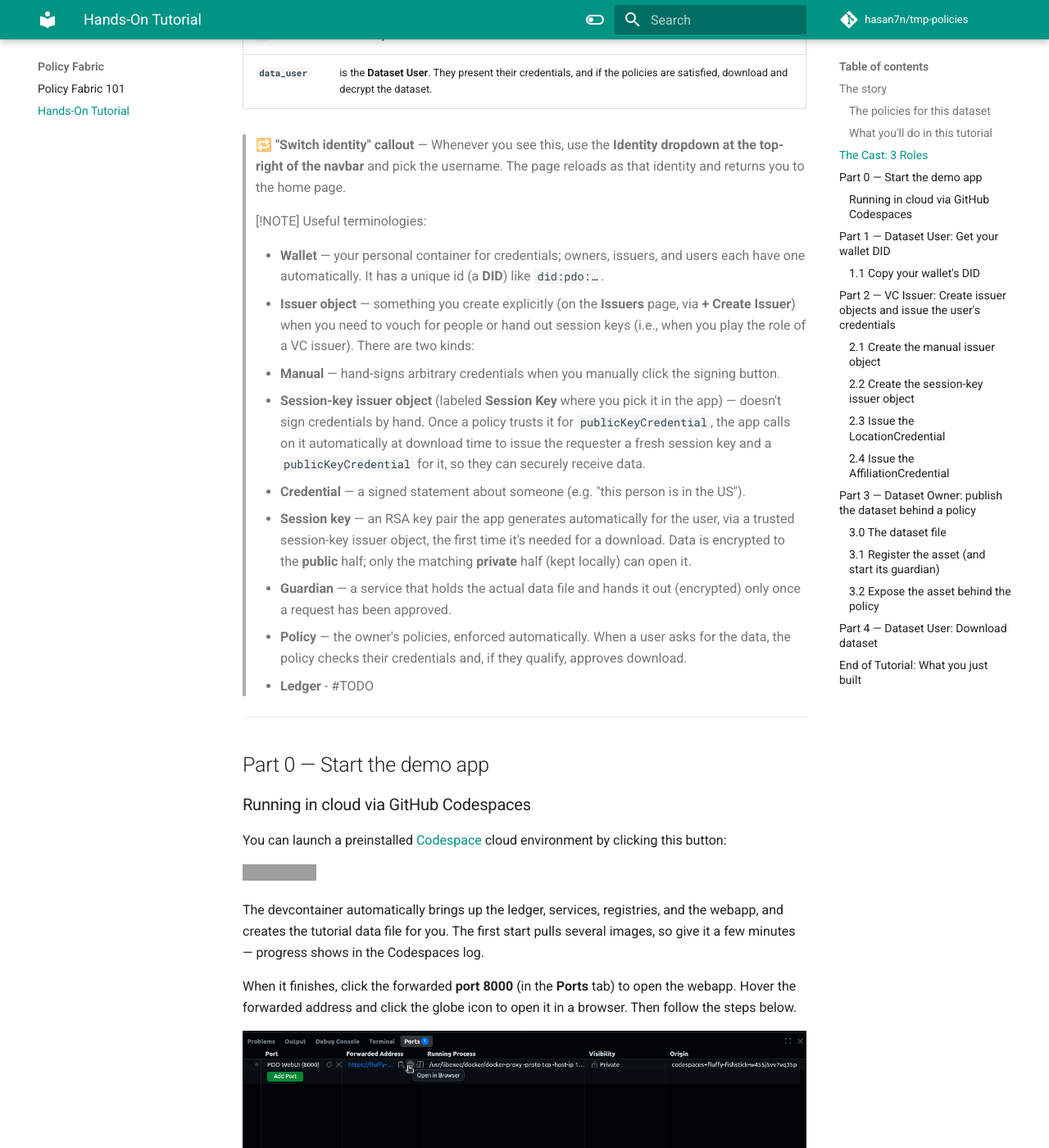
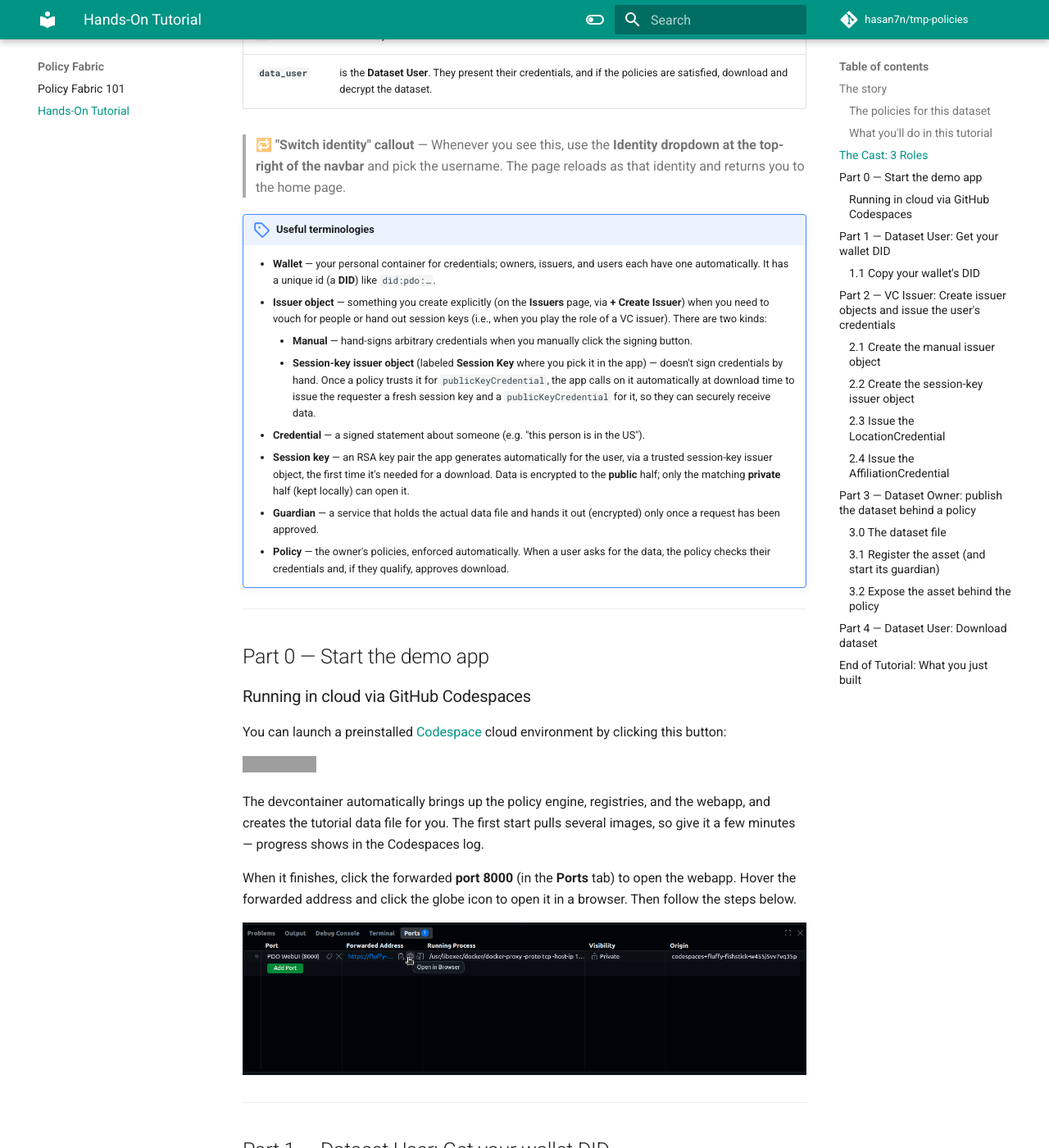
Before and after one commit to hasan7n/tmp-policies, an MkDocs documentation site: the page built from docs/docs/tutorial.md, in a window 1280 px wide and 1400 px high, scrolled down 1922 px. Shown: the whole window at 82% size. Built offline with MkDocs 1.6.1 and Material for MkDocs 9.7.7, drawn with Linux system fonts in a browser that asks for light colours; comment, search, counter and statistics services are not loaded; grey boxes are pictures that could not be loaded.

Commit message:
fix tutorial.md rendering glitch

```diff
--- a/docs/docs/tutorial.md
+++ b/docs/docs/tutorial.md
@@ -41,19 +41,17 @@ Everything runs against a single client identity at a time. This means you chang
 
 > **🔁 "Switch identity" callout** — Whenever you see this, use the **Identity dropdown at the top-right of the navbar** and pick the username. The page reloads as that identity and returns you to the home page.
 
-> [!NOTE]
-> Useful terminologies:
->
-> - **Wallet** — your personal container for credentials; owners, issuers, and users each have one automatically. It has a unique id (a **DID**) like `did:pdo:…`.
-> - **Issuer object** — something you create explicitly (on the **Issuers** page, via **+ Create Issuer**) when you need to vouch for people or hand out session keys (i.e., when you play the role of a VC issuer). There are two kinds:
-> - **Manual** — hand-signs arbitrary credentials when you manually click the signing button.
-> - **Session-key issuer object** (labeled **Session Key** where you pick it in the app) — doesn't sign credentials by hand. Once a policy trusts it for `publicKeyCredential`, the app calls on it automatically at download time to issue the requester a fresh session key and a `publicKeyCredential` for it, so they can securely receive data.
-> - **Credential** — a signed statement about someone (e.g. "this person is in the US").
-> - **Session key** — an RSA key pair the app generates automatically for the user, via a trusted session-key issuer object, the first time it's needed for a download. Data is encrypted to the **public** half; only the matching **private** half (kept locally) can open it.
-> - **Guardian** — a service that holds the actual data file and hands it out (encrypted) only once a request has been approved.
-> - **Policy** — the owner's policies, enforced automatically. When a user asks for the data, the policy checks their credentials and, if they qualify, approves download.
-> - **Ledger** - #TODO
->
+!!! note "Useful terminologies"
+
+    - **Wallet** — your personal container for credentials; owners, issuers, and users each have one automatically. It has a unique id (a **DID**) like `did:pdo:…`.
+    - **Issuer object** — something you create explicitly (on the **Issuers** page, via **+ Create Issuer**) when you need to vouch for people or hand out session keys (i.e., when you play the role of a VC issuer). There are two kinds:
+        - **Manual** — hand-signs arbitrary credentials when you manually click the signing button.
+        - **Session-key issuer object** (labeled **Session Key** where you pick it in the app) — doesn't sign credentials by hand. Once a policy trusts it for `publicKeyCredential`, the app calls on it automatically at download time to issue the requester a fresh session key and a `publicKeyCredential` for it, so they can securely receive data.
+    - **Credential** — a signed statement about someone (e.g. "this person is in the US").
+    - **Session key** — an RSA key pair the app generates automatically for the user, via a trusted session-key issuer object, the first time it's needed for a download. Data is encrypted to the **public** half; only the matching **private** half (kept locally) can open it.
+    - **Guardian** — a service that holds the actual data file and hands it out (encrypted) only once a request has been approved.
+    - **Policy** — the owner's policies, enforced automatically. When a user asks for the data, the policy checks their credentials and, if they qualify, approves download.
+
 ---
 
 ## Part 0 — Start the demo app
@@ -64,7 +62,7 @@ You can launch a preinstalled [Codespace](https://github.com/features/codespaces
 
 [![Open in GitHub Codespaces](https://github.com/codespaces/badge.svg)](https://codespaces.new/hasan7n/tmp-policies?ref=main){ target="_blank" rel="noopener" }
 
-The devcontainer automatically brings up the ledger, services, registries, and the webapp, and creates the tutorial data file for you. The first start pulls several images, so give it a few minutes — progress shows in the Codespaces log.
+The devcontainer automatically brings up the policy engine, registries, and the webapp, and creates the tutorial data file for you. The first start pulls several images, so give it a few minutes — progress shows in the Codespaces log.
 
 When it finishes, click the forwarded **port 8000** (in the **Ports** tab) to open the webapp. Hover the forwarded address and click the globe icon to open it in a browser. Then follow the steps below.
 
```
